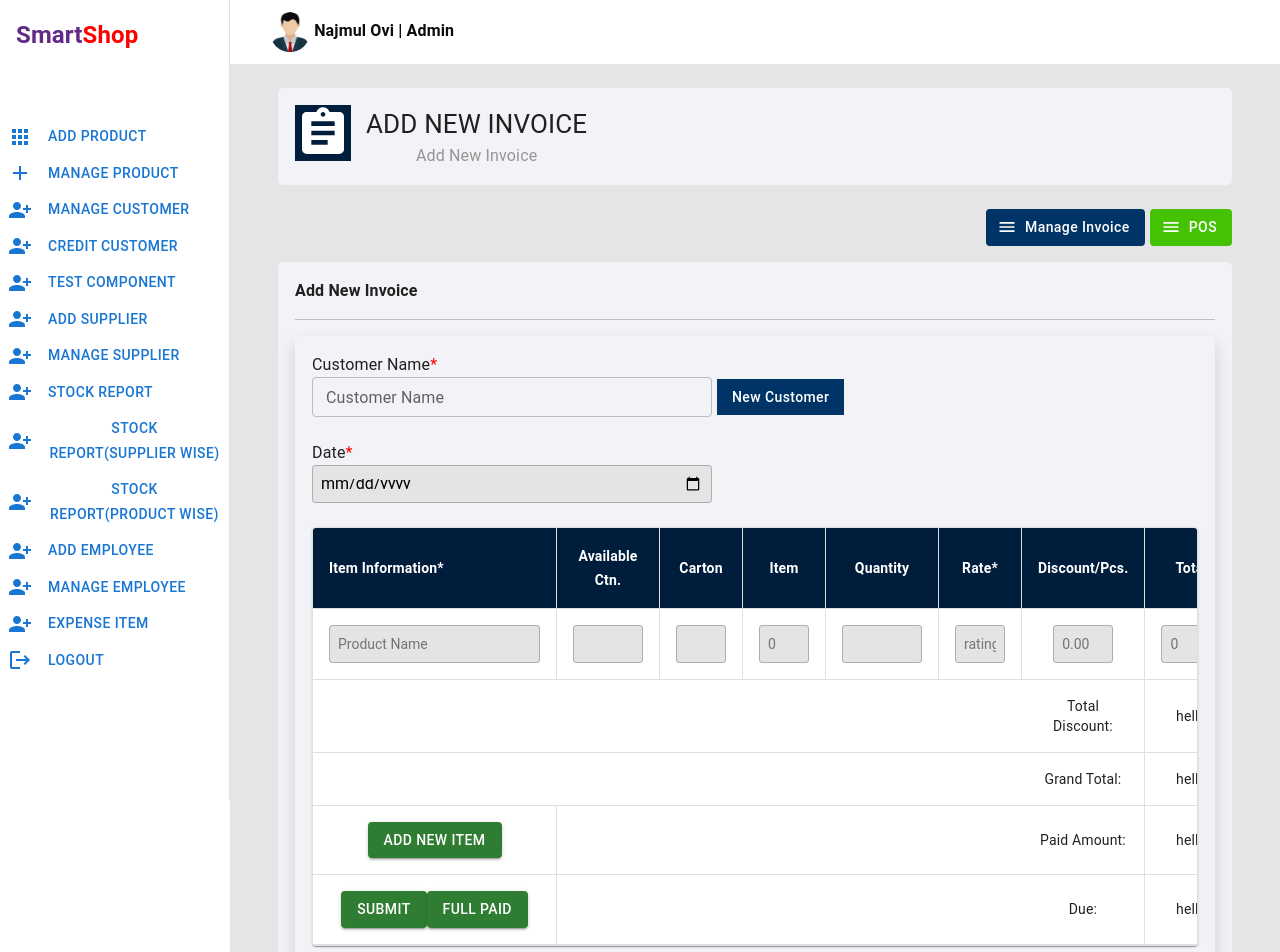
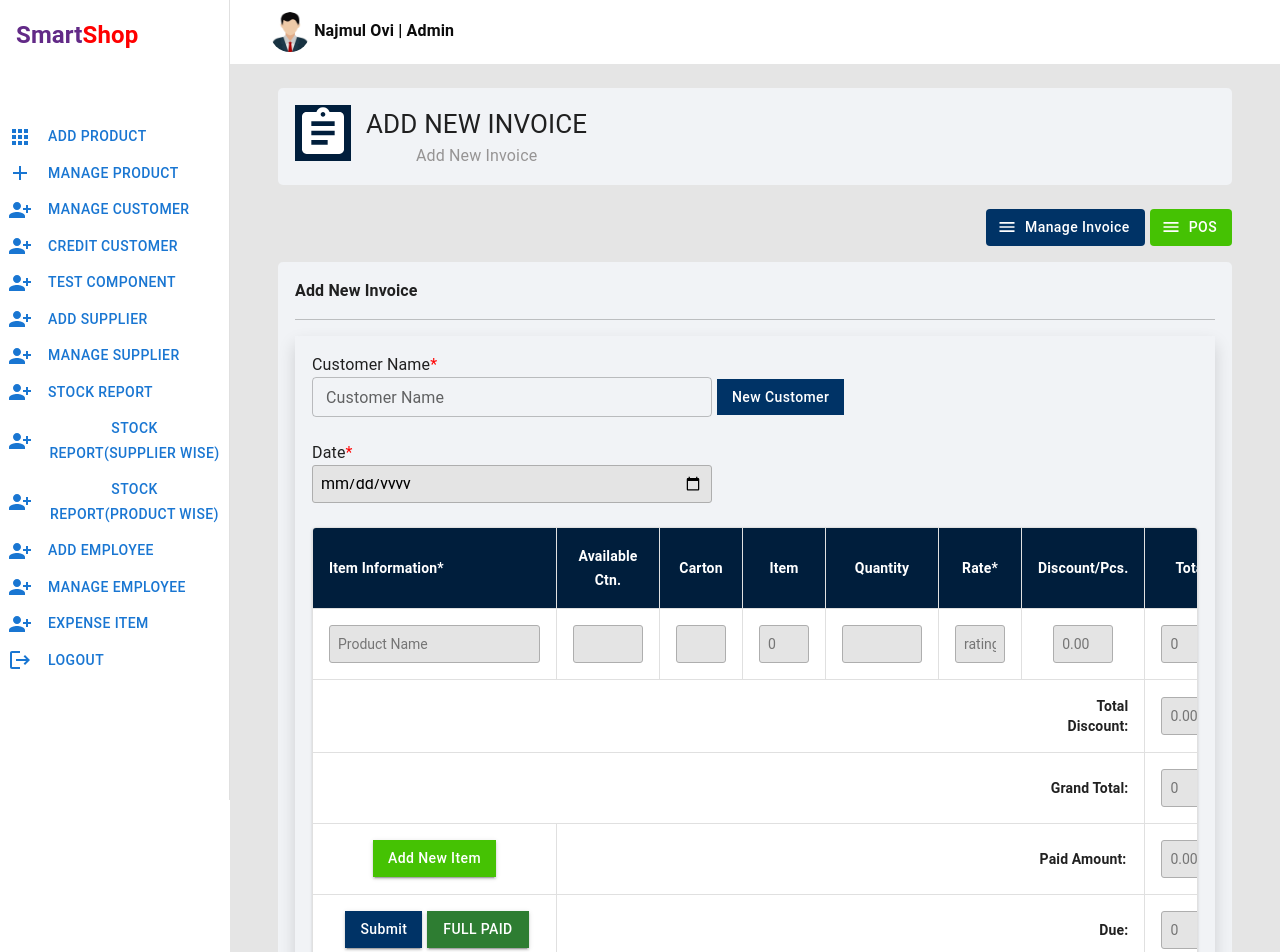
Before and after one commit to imRHB/smart-shop-client, a React (Create React App) app: page /dashboard/test-component in a window 1280 px wide. Shown: the top 952 px of the page. Built offline with nearby package versions, Linux system fonts and the light colour scheme.

Commit message:
style added

```diff
--- a/src/pages/Dashboard/Sell/AddInvoice/AddInvoice.js
+++ b/src/pages/Dashboard/Sell/AddInvoice/AddInvoice.js
@@ -167,8 +167,10 @@ const AddInvoice = () => {
                                         <TableCell />
                                         <TableCell />
                                         <TableCell />
-                                        <TableCell align="center" sx={{ borderRight: "1px solid rgba(224, 224, 224, 1)" }}>Total Discount:</TableCell>
-                                        <TableCell align="center" sx={{ borderRight: "1px solid rgba(224, 224, 224, 1)" }}>hello</TableCell>
+                                        <TableCell align="center" sx={{ borderRight: "1px solid rgba(224, 224, 224, 1)", textAlign: "right", fontWeight: "bold" }}>Total Discount:</TableCell>
+                                        <TableCell align="center" sx={{ borderRight: "1px solid rgba(224, 224, 224, 1)" }}>
+                                            <input type="text" placeholder='0.00' {...register("totalDiscount", { required: true })} style={{ width: "60px", padding: "8px", backgroundColor: "#e4e4e4", border: "1px solid #aeaeae", borderRadius: "3px" }} />
+                                        </TableCell>
                                     </TableRow>
                                     <TableRow>
                                         <TableCell />
@@ -177,13 +179,15 @@ const AddInvoice = () => {
                                         <TableCell />
                                         <TableCell />
                                         <TableCell />
-                                        <TableCell align="center" sx={{ borderRight: "1px solid rgba(224, 224, 224, 1)" }}>Grand Total:</TableCell>
-                                        <TableCell align="center" sx={{ borderRight: "1px solid rgba(224, 224, 224, 1)" }}>hello</TableCell>
+                                        <TableCell align="center" sx={{ borderRight: "1px solid rgba(224, 224, 224, 1)", fontWeight: "bold", textAlign: "right" }}>Grand Total:</TableCell>
+                                        <TableCell align="center" sx={{ borderRight: "1px solid rgba(224, 224, 224, 1)" }}>
+                                            <input type="text" placeholder='0' {...register("grandTotal", { required: true })} style={{ width: "60px", padding: "8px", backgroundColor: "#e4e4e4", border: "1px solid #aeaeae", borderRadius: "3px" }} />
+                                        </TableCell>
                                     </TableRow>
 
                                     <TableRow>
                                         <TableCell align="center" sx={{ borderRight: "1px solid rgba(224, 224, 224, 1)" }}>
-                                            <Button variant="contained" color="success">
+                                            <Button variant="contained" sx={{ borderRadius: "0" }} className={`${styles.receiptBtn}`} color="success">
                                                 Add New Item
                                             </Button></TableCell>
                                         <TableCell />
@@ -191,16 +195,18 @@ const AddInvoice = () => {
                                         <TableCell />
                                         <TableCell />
                                         <TableCell />
-                                        <TableCell align="center" sx={{ borderRight: "1px solid rgba(224, 224, 224, 1)" }}>Paid Amount:</TableCell>
-                                        <TableCell align="center" sx={{ borderRight: "1px solid rgba(224, 224, 224, 1)" }}>hello</TableCell>
+                                        <TableCell align="center" sx={{ borderRight: "1px solid rgba(224, 224, 224, 1)", fontWeight: "bold" }}>Paid Amount:</TableCell>
+                                        <TableCell align="center" sx={{ borderRight: "1px solid rgba(224, 224, 224, 1)" }}>
+                                            <input type="text" placeholder='0.00' {...register("paid", { required: true })} style={{ width: "60px", padding: "8px", backgroundColor: "#e4e4e4", border: "1px solid #aeaeae", borderRadius: "3px" }} />
+                                        </TableCell>
                                     </TableRow>
 
                                     <TableRow>
-                                        <TableCell align="center" sx={{ borderRight: "1px solid rgba(224, 224, 224, 1)" }}>
-                                            <Button variant="contained" color="success">
+                                        <TableCell align="center" sx={{ borderRight: "1px solid rgba(224, 224, 224, 1)", p: 1 }}>
+                                            <Button sx={{ borderRadius: "0" }} className={`${styles.paymentBtn}`} variant="contained" color="success">
                                                 Submit
                                             </Button>
-                                            <Button variant="contained" color="success">
+                                            <Button sx={{ borderRadius: "0" }} variant="contained" color="success">
                                                 Full Paid
                                             </Button>
                                         </TableCell>
@@ -209,8 +215,10 @@ const AddInvoice = () => {
                                         <TableCell />
                                         <TableCell />
                                         <TableCell />
-                                        <TableCell align="center" sx={{ borderRight: "1px solid rgba(224, 224, 224, 1)" }}>Due:</TableCell>
-                                        <TableCell align="center" sx={{ borderRight: "1px solid rgba(224, 224, 224, 1)" }}>hello</TableCell>
+                                        <TableCell align="center" sx={{ borderRight: "1px solid rgba(224, 224, 224, 1)", fontWeight: "bold", textAlign: "right" }}>Due:</TableCell>
+                                        <TableCell align="center" sx={{ borderRight: "1px solid rgba(224, 224, 224, 1)" }}>
+                                            <input type="text" placeholder='0' {...register("grandTotal", { required: true })} style={{ width: "60px", padding: "8px", backgroundColor: "#e4e4e4", border: "1px solid #aeaeae", borderRadius: "3px" }} />
+                                        </TableCell>
                                     </TableRow>
                                 </TableBody>
                             </Table>
```
